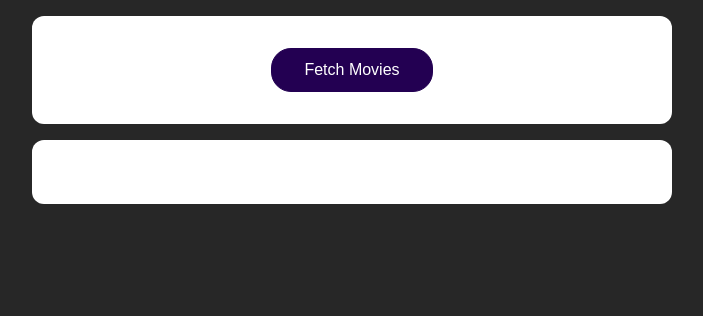
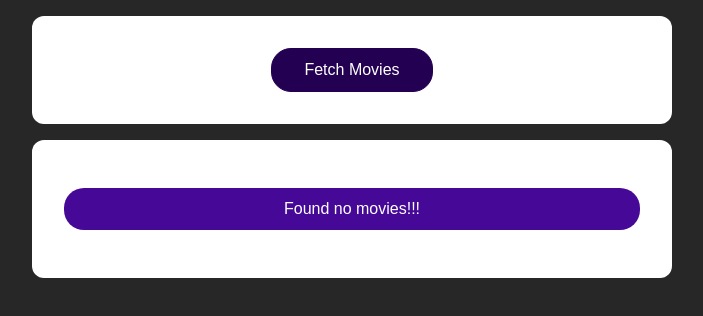
Before and after one commit to Abdulajishs/moviemania, a React (Create React App) app: page / in a window 1280 px wide. Shown: the top 316 px of the page, without its empty margins (288-991 px from the left). Built offline with nearby package versions, Linux system fonts and the light colour scheme.

Commit message:
add loader when fetching data

```diff
--- a/src/App.css
+++ b/src/App.css
@@ -27,3 +27,10 @@ button:active {
   background-color: #460897;
   border-color: #460897;
 }
+
+h2,p{
+  background-color: #460897;
+  color: white;
+  padding: 0.75rem 2rem;
+  border-radius: 20px;
+}
--- a/src/App.js
+++ b/src/App.js
@@ -5,26 +5,10 @@ import './App.css';
 
 function App() {
   const [movies, setMovies] = useState([]);
-
-  // const fetchMoviesHandler = () => {
-  //   fetch("https://swapi.dev/api/films/")
-  //     .then((response) => {
-  //       return response.json()
-  //     })
-  //     .then((data) => {
-  //       const transformedMovies = data.results.map((moviedata) => {
-  //         return {
-  //           id: moviedata.episode_id,
-  //           title: moviedata.title,
-  //           openingText: moviedata.opening_crawl,
-  //           releaseDate: moviedata.release_date
-  //         }
-  //       })
-  //       setMovies(transformedMovies)
-  //     })
-  // }
+  const [isLoading, setIsLoading] = useState(false)
 
   const fetchMoviesHandler = async () => {
+    setIsLoading(true)
     try {
       const response = await fetch("https://swapi.dev/api/films/")
       const data = await response.json()
@@ -38,10 +22,13 @@ function App() {
         }
       })
       setMovies(transformedMovies)
+      setIsLoading(false)
     } catch (error) {
-      console.error("Error fetching movies :" ,error);
+      console.error("Error fetching movies :", error);
     }
   }
+
+
 
   return (
     <React.Fragment>
@@ -49,7 +36,9 @@ function App() {
         <button onClick={fetchMoviesHandler}>Fetch Movies</button>
       </section>
       <section>
-        <MoviesList movies={movies} />
+        {!isLoading && movies.length > 0 && <MoviesList movies={movies} />}
+        {!isLoading && movies.length === 0 && <p>Found no movies!!!</p>}
+        {isLoading && <h2 c>Loading...</h2>}
       </section>
     </React.Fragment>
   );
```
